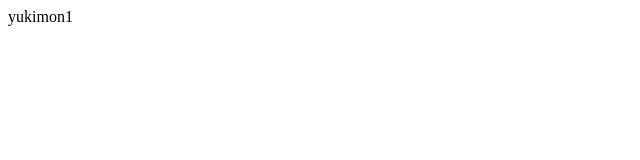
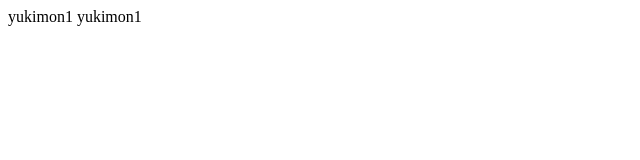
Before and after one commit to yuki-takahashi/yukimon1, a plain HTML site: page index.html in a window 1280 px wide. Shown: the full height of the page, 0-640 px from the left. Drawn offline with Linux system fonts and the light colour scheme.

Commit message:
test2です

```diff
--- a/index.html
+++ b/index.html
@@ -6,5 +6,6 @@
 </head>
 <body>
 	yukimon1
+	yukimon1
 </body>
 </html>
```
Also changed, not shown: yukimon2.html (+1 -0 lines).
